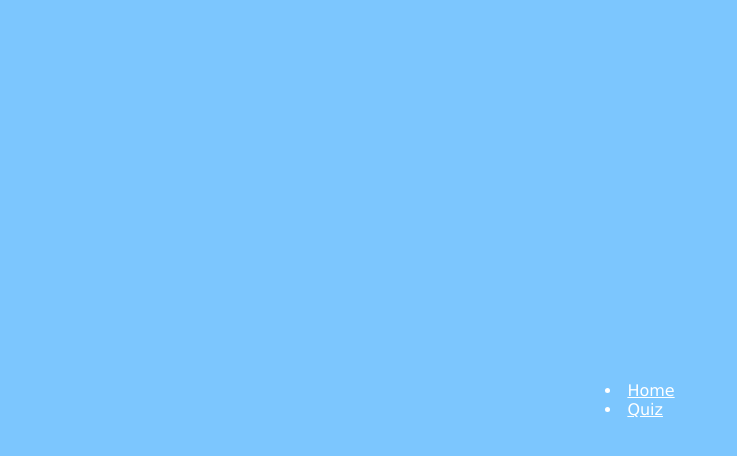
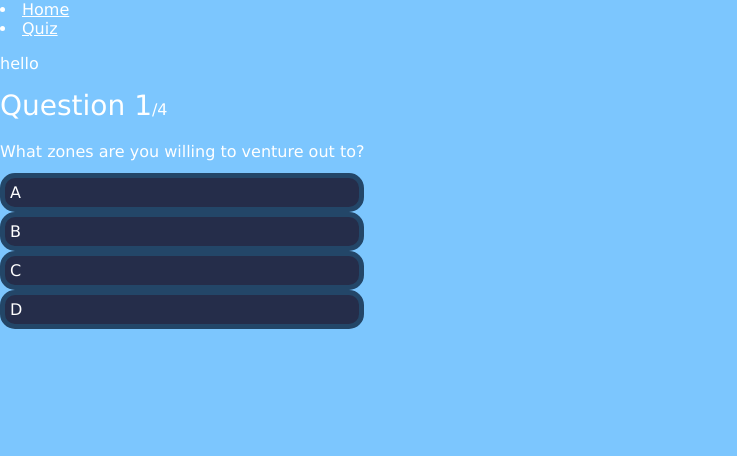
Before and after one commit to SquidneySquush/FoodApp, a React (Create React App) app in the folder final/: page /Quiz in a window 1280 px wide. Before the commit this address had no page. Shown: the top 456 px of the page, without its empty margins (0-737 px from the left). Built offline with nearby package versions, Linux system fonts and the light colour scheme.

Commit message:
Connected Home page and quiz page

```diff
--- a/final/src/App.css
+++ b/final/src/App.css
@@ -1,18 +1,18 @@
 
   .Home {
     font-family: sans-serif;
-    text-align: center;
+    /* text-align: center; */
     background-image: url(https://envato-shoebox-0.imgix.net/34f8/45f6-47dc-47cf-8948-bc48dbdc1703/pasta4_b294.jpg?auto=compress%2Cformat&fit=max&mark=https%3A%2F%2Felements-assets.envato.com%2Fstatic%2Fwatermark2.png&markalign=center%2Cmiddle&markalpha=18&w=1600&s=8f6721c92b0c3b45ad37553312f0832f);
-    position: fixed;
+    /* position: fixed;
     min-width: 100%;
-    min-height: 100%;
+    min-height: 100%; */
     background-size: cover;
     background-position: center;
     border-radius: 15px;
     padding: 20px;
   }
 
-  .App-header {
+  /* .App-header {
     min-height: 100vh;
     display: flex;
     flex-direction: column;
@@ -20,10 +20,10 @@
     justify-content: center;
     font-size: calc(10px + 2vmin);
     color: white;
-  }
+  } */
 
 .NavBar{
-    align-items: left;
+    /* align-items: left; */
     font-size: calc(10px + 2vmin);
     color: white;
 }
--- a/final/src/App.js
+++ b/final/src/App.js
@@ -14,8 +14,8 @@ function App() {
 
         <Routes>
 
-          <Route path='/' element={<Home/>} />
-          <Route path='/' element={<Quiz/>} />
+          <Route path='/' element={<Home />} />
+          <Route path='Quiz' element={<Quiz />} />
 
         </Routes>
       </Router>
--- a/final/src/components/Quiz.jsx
+++ b/final/src/components/Quiz.jsx
@@ -1,28 +1,19 @@
 import React, { Component, useState, useEffect} from 'react';
 
-class Quiz extends Component {
-  render() {
-    return (
-      <div className="Quiz">
-        This is the Quiz.
-      </div>
+//class Quiz extends Component {
 
-    )
-  }
-}
-export default Quiz;
-
-/*
-  static get questions() {
-    return (
+const Quiz = () =>  {
+    //questions() {
+      //return (
+    const questions = [
       {
         questionText: 'What zones are you willing to venture out to?',
         answerOptions: [
           { answerText: 'A', isCorrect: 'A' },
           { answerText: 'B', isCorrect: 'B' },
           { answerText: 'C', isCorrect: 'C' },
-          { answerText: 'D', isCorrect: 'D' }
-        ]
+          { answerText: 'D', isCorrect: 'D' },
+        ],
       },
       {
         questionText: 'Boujie or Ballin’ on a Budget?',
@@ -31,8 +22,8 @@ export default Quiz;
           { answerText: '$$', isCorrect: '$$', },
           { answerText: '$$$', isCorrect: '$$$', },
           { answerText: '$$$$', isCorrect: '$$$$', },
-          { answerText: '$$$$$', isCorrect: '$$$$$', }
-        ]
+          { answerText: '$$$$$', isCorrect: '$$$$$', },
+        ],
       },
       {
         questionText: 'Any cravings?',
@@ -45,24 +36,25 @@ export default Quiz;
           { answerText: 'Japanese', isCorrect: 'Japanese' },
           { answerText: 'Thai', isCorrect: 'Thai' },
           { answerText: 'Brazilian', isCorrect: 'Brazilian' },
-          { answerText: 'Mexican', isCorrect: 'Mexican' }
-        ]
+          { answerText: 'Mexican', isCorrect: 'Mexican' },
+        ],
       },
       {
         questionText: 'Preferring Vegetarian?',
         answerOptions: [
           { answerText: 'Yes', isCorrect: 'Yes' },
-          { answerText: 'No', isCorrect: 'No' }
-        ]
+          { answerText: 'No', isCorrect: 'No' },
+        ],
       }
-    )
-  }
+    ];
+     //);
+  //  }
 
     const [currentQuestion, setCurrentQuestion] = useState(0);
     const [showScore, setShowScore] = useState(false);
     const [answers, setAnswers] = useState([]);
 
-    handleAnswerOptionClick = (isCorrect) => {
+    const handleAnswerOptionClick = (isCorrect) => {
       if (isCorrect) {
         answers.push(isCorrect);
       }
@@ -74,9 +66,75 @@ export default Quiz;
         setShowScore(true);
       }
     };
-  render() {
+
+    console.log("I hate this");
+
+   // render(){
+     /* const questions = [
+        {
+          questionText: 'What zones are you willing to venture out to?',
+          answerOptions: [
+            { answerText: 'A', isCorrect: 'A' },
+            { answerText: 'B', isCorrect: 'B' },
+            { answerText: 'C', isCorrect: 'C' },
+            { answerText: 'D', isCorrect: 'D' },
+          ],
+        },
+        {
+          questionText: 'Boujie or Ballin’ on a Budget?',
+          answerOptions: [
+            { answerText: '$', isCorrect: '$' },
+            { answerText: '$$', isCorrect: '$$', },
+            { answerText: '$$$', isCorrect: '$$$', },
+            { answerText: '$$$$', isCorrect: '$$$$', },
+            { answerText: '$$$$$', isCorrect: '$$$$$', },
+          ],
+        },
+        {
+          questionText: 'Any cravings?',
+          answerOptions: [
+            { answerText: 'Italian', isCorrect: 'Italian' },
+            { answerText: 'Chinese', isCorrect: 'Chinese' },
+            { answerText: 'Indian', isCorrect: 'Indian' },
+            { answerText: 'French', isCorrect: 'French' },
+            { answerText: 'America', isCorrect: 'America' },
+            { answerText: 'Japanese', isCorrect: 'Japanese' },
+            { answerText: 'Thai', isCorrect: 'Thai' },
+            { answerText: 'Brazilian', isCorrect: 'Brazilian' },
+            { answerText: 'Mexican', isCorrect: 'Mexican' },
+          ],
+        },
+        {
+          questionText: 'Preferring Vegetarian?',
+          answerOptions: [
+            { answerText: 'Yes', isCorrect: 'Yes' },
+            { answerText: 'No', isCorrect: 'No' },
+          ],
+        }
+      ];
+
+    const [currentQuestion, setCurrentQuestion] = useState(0);
+    const [showScore, setShowScore] = useState(false);
+    const [answers, setAnswers] = useState([]);
+
+    const handleAnswerOptionClick = (isCorrect) => {
+      if (isCorrect) {
+        answers.push(isCorrect);
+      }
+
+      const nextQuestion = currentQuestion + 1;
+      if (nextQuestion < questions.length) {
+        setCurrentQuestion(nextQuestion);
+      } else {
+        setShowScore(true);
+      }
+    };
+    */
+   // console.log("I hate this");
     return (
+
       <div className='Quiz'>
+        <p> hello </p>
         {showScore ? (
           <div className='score-section'>
             You scored {answers} out of {questions.length}
@@ -98,6 +156,7 @@ export default Quiz;
         )}
       </div>
     );
-  }
+  //};
+
 }
-export default Quiz; */
+export default Quiz;
--- a/final/src/index.css
+++ b/final/src/index.css
@@ -14,23 +14,12 @@ body {
 body {
   background-color: #7cc6fe;
   display: flex;
-  justify-content: center;
-  align-items: center;
+  /* justify-content: center;
+  align-items: center; */
   min-height: 100vh;
 }
 
-.AppCopy {
-  background-color: #252d4a;
-  width: 450px;
-  min-height: 200px;
-  height: min-content;
-  border-radius: 15px;
-  padding: 20px;
-  box-shadow: 10px 10px 42px 0px rgba(0, 0, 0, 0.75);
-  display: flex;
-  justify-content: space-evenly;
 
-}
 
 .app {
   font-family: sans-serif;
@@ -65,7 +54,7 @@ body {
   font-size: 28px;
 }
 
-.
+
 
 .question-text {
   margin-bottom: 12px;
```
